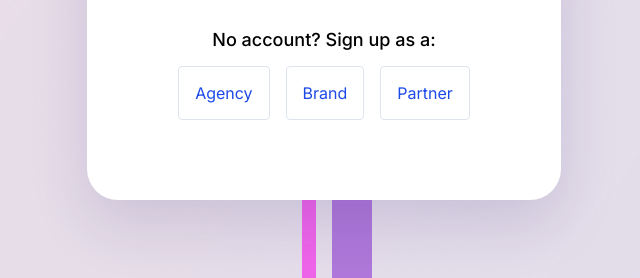
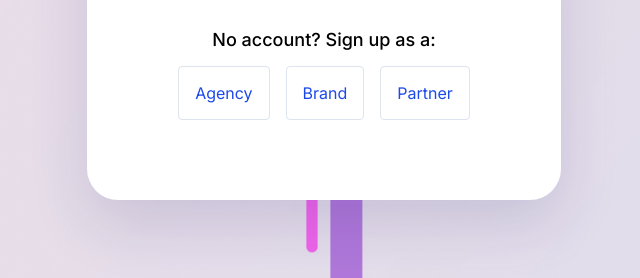
Before and after one commit to kallebereis/page-login, a plain HTML site: page index.html in a window 1280 px wide. Shown: the part 522-800 px from the top of the page, without its empty margins (316-956 px from the left). Drawn offline with Linux system fonts and the light colour scheme.

Commit message:
Correção na imagem de fundo da página

```diff
--- a/src/css/style.css
+++ b/src/css/style.css
@@ -6,7 +6,10 @@
 }
 
 body {
-  background: url(/src/images/bg-fundo.png) top center no-repeat;
+  background-image: url(/src/images/bg-fundo.png);
+  background-position: top center;
+  background-repeat: no-repeat;
+  background-size: cover;
   height: 100vh;
   display: flex;
   align-items: center;
```
